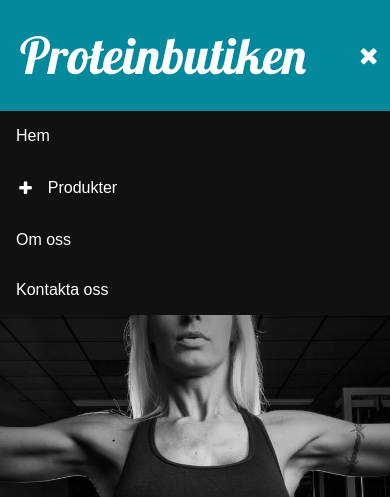
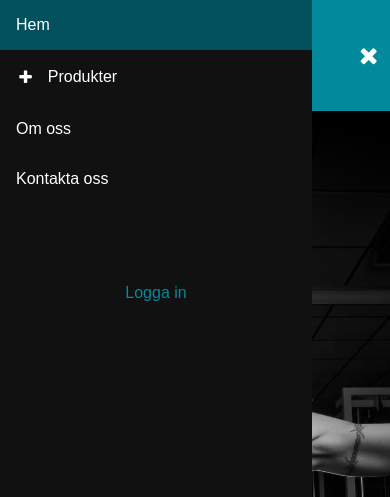
Before and after one commit to mackee28/inlamning3_rwd1, a website: page app/index.html in a window 390 px wide. Both pictures are taken after a click on the label "Proteinbutiken". Shown: the top 497 px of the page. Drawn offline with nearby package versions, Linux system fonts and the light colour scheme.

Commit message:
add off-canvas on mobile

```diff
--- a/app/index.html
+++ b/app/index.html
@@ -41,7 +41,45 @@
         <!--<span id="preorlogin">Logga in</span>-->
         <span id="preorlogin" onmouseover="this.style.cursor='pointer'" onmouseout="this.style.cursor='default'" onclick='return tell();'>Logga in</span>
 
+        <div class="off-canvas-menu">
+            <ul>
+                <li><a href="#home" id="homelink">Hem</a></li>
+                <input class="trigger2" type="checkbox" id="sub-check">
+                <li>
+                    <label for="sub-check" onclick id="mobilemenu">
+                        <i class="fa fa-plus" id="plus"></i>
+                        <i class="fa fa-minus" id="minus"></i>
+                        <span>Produkter</span>
+                    </label>
+                    <li>
+                        <ul id="submenu-products2">
+                            <li><a href="#products">Proteinpulver</a>
+                                <ul id="submenu-protein">
+                                    <li><a href="#plus">- Protein Plus NY!</a></li>
+                                    <li><a href="#basic">- Protein Basic</a></li>
+                                </ul>
+                            </li>
 
+                        </ul>
+
+                    </li>
+                </li>
+                <li id="original-products"><a href="#products"><i class="fa fa-plus"></i>Produkter</a>
+
+                    <ul id="submenu-products">
+                        <li><a href="#products"><i class="fa fa-plus"></i>Proteinpulver</a>
+                            <ul id="submenu-protein">
+                                <li><a href="#plus">- Protein Plus NY!</a></li>
+                                <li><a href="#basic">- Protein Basic</a></li>
+                            </ul>
+                        </li>
+                    </ul>
+                </li>
+                <li><a href="#about">Om oss</a></li>
+                <li><a href="#contact">Kontakta oss</a></li>
+            </ul>
+            <span id="preorlogin-mobile" onmouseover="this.style.cursor='pointer'" onmouseout="this.style.cursor='default'" onclick='return tell();'>Logga in</span>
+        </div>
         <!-- Menu -->
         <ul>
             <li><a href="#home" id="homelink">Hem</a></li>
@@ -81,6 +119,9 @@
         </ul>
 
     </nav>
+
+
+
     <section class="container" id="home">
         <!-- Content to display under nav -->
         <article class="latest">
@@ -95,7 +136,8 @@
         <!-- Products  -->
         <section class="products" id="products">
             <a name="products"></a>
-            <div id="test"><h1>Produkter</h1></div>
+            <div id="test">
+                <h1>Produkter</h1></div>
 
 
             <article id="plus">
--- a/app/js/hello_world.js
+++ b/app/js/hello_world.js
@@ -1,11 +1,13 @@
 
 function tell(){
 //alert('test');
-    if(document.getElementById("preorlogin").innerHTML == "Logga in"){
+    if(document.getElementById("preorlogin").innerHTML == "Logga in" || document.getElementById("preorlogin-mobile").innerHTML == "Logga in"){
         document.getElementById("preorlogin").innerHTML = "Premium";
+        document.getElementById("preorlogin-mobile").innerHTML = "Premium";
         document.getElementById("premium-banner-text").innerHTML = "2 för 1";
     }else{
         document.getElementById("preorlogin").innerHTML = "Logga in";
+        document.getElementById("preorlogin-mobile").innerHTML = "Logga in";
         document.getElementById("premium-banner-text").innerHTML = "Premium";
     }
 
--- a/app/scss/styles.scss
+++ b/app/scss/styles.scss
@@ -67,6 +67,14 @@ p {
     z-index: 100;
     #preorlogin {
         display: none;
+    }
+
+    #preorlogin-mobile {
+        display: flex;
+        margin-top: 5em;
+        text-align: center;
+        justify-content: center;
+        color: $light_green_color;
     }
     label {
         display: -webkit-box;
@@ -231,11 +239,39 @@ p {
     }
 }
 
+/* SLIDE MENU */
+.off-canvas-menu {
+    top: 0;
+    left: -80%;
+    height: 100%;
+    background-color: $dark_grey_color;
+    z-index: 8;
+    width: 80%;
+    position: fixed;
+    transition: left 0.6s;
+
+    ul{
+        display: flex;
+        width: 80%;
+        left: -80%;
+        list-style: none;
+        margin: 0px;
+        padding: 0px;
+        flex-direction: column;
+    }
+}
+#nav {
+    input.trigger:checked ~ .off-canvas-menu,
+    input.trigger:checked ~ .off-canvas-menu ul {
+        left: 0%;
+    }
+}
+
 /* I want to hide the menu when link is clicked */
 
 #nav {
-    input.trigger:checked ~ ul,
-    input.trigger:checked ~ ul li ul {
+    input.trigger:checked ~ .off-canvas-menu ul,
+    input.trigger:checked ~ .off-canvas-menu ul li ul {
         display: -webkit-box;
         display: -webkit-flex;
         display: -ms-flexbox;
@@ -656,10 +692,13 @@ footer a i:hover {
         background-color: #000000;
     }
     /* Hide mobile menu */
-    #nav label {
+    #nav ul li label,
+    #nav .off-canvas-menu {
         display: none;
     }
-    #nav ul label {
+    #nav label,
+    #nav .off-canvas-menu label,
+    #nav submenu-products2{
         display: none;
     }
     /* Desktop logo */
```
Also changed, not shown: app/css/styles.css, dist/css/styles.css, dist/index.html.
